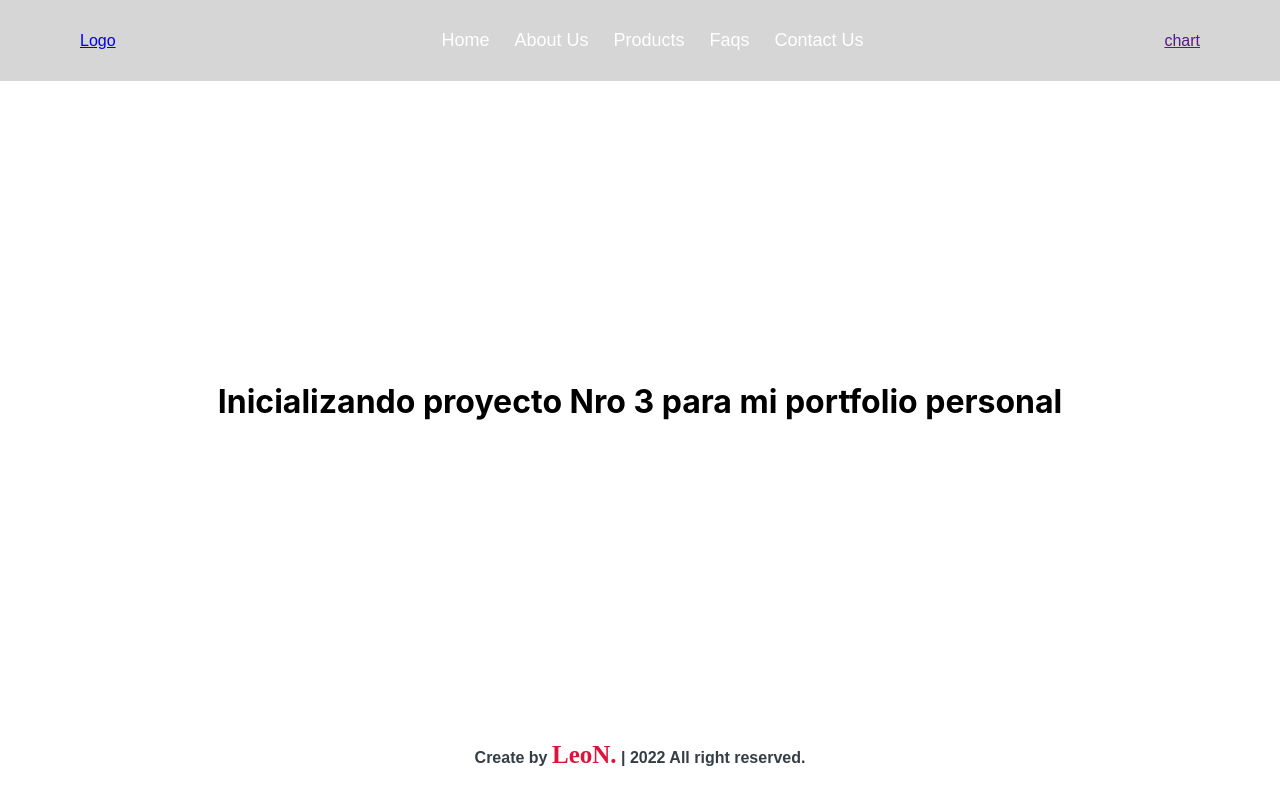
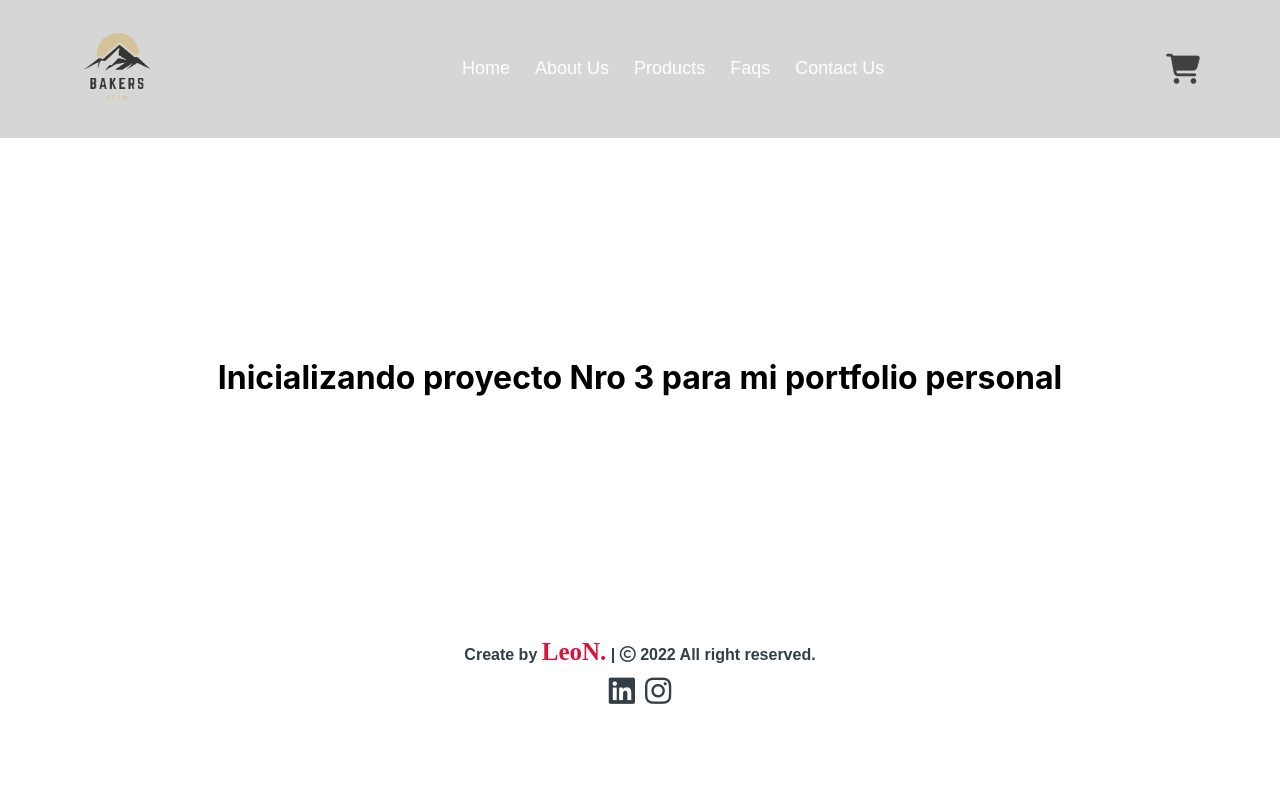
Before and after one commit to Leonumbe/ReactFinalProject-LeoNumbela, a React (Create React App) app: page / in a window 1280 px wide. Shown: the top 804 px of the page. Built offline with nearby package versions, Linux system fonts and the light colour scheme.

Commit message:
se agregra logo alternativo por medio de una img en public, se agrega fontawesome5 mediante cdn, index archivo public.

```diff
--- a/public/index.html
+++ b/public/index.html
@@ -24,10 +24,10 @@
       work correctly both with client-side routing and a non-root public URL.
       Learn how to configure a non-root public URL by running `npm run build`.
     -->
-    <title>React App</title>
+    <title>React-Project</title>
   </head>
   <body>
-    <noscript>You need to enable JavaScript to run this app.</noscript>
+    <noscript>we are more clouse to front-end</noscript>
     <div id="root"></div>
     <!--
       This HTML file is a template.
@@ -39,5 +39,9 @@
       To begin the development, run `npm start` or `yarn start`.
       To create a production bundle, use `npm run build` or `yarn build`.
     -->
+
+    <!--Script de font Awesome 5 intro w3s-->
+    <script src="https://kit.fontawesome.com/35753654fb.js" crossorigin="anonymous"></script>
+
   </body>
 </html>
--- a/src/App.css
+++ b/src/App.css
@@ -2,7 +2,7 @@
 
 
 .mainTittle{
-    height: 80vh;
+    height: 60vh;
     display: flex;
     flex-flow: row wrap;
     justify-content: center;
--- a/src/components/NavBar.css
+++ b/src/components/NavBar.css
@@ -17,6 +17,13 @@
     justify-content: space-between;
     align-items: center;
 }
+.logo{
+    width: 75px;
+    transition: all 0.3s ease;
+}
+.logo:hover{
+    transform: scale(1.15);
+}
 .menu{
     display: flex ;
 }
@@ -33,5 +40,13 @@
     transition: color 0.3s ease;
 }
 .NavBar .menu li a:hover{
-    color: crimson;
+    color: rgb(207, 173, 19);
 }
+.cartSet{
+    color: rgb(65, 65, 65);
+    font-size: 30px;
+    transition: all 0.3s ease;
+}
+.cartSet:hover{
+    transform: scale(1.15);
+}
--- a/src/components/NavBar.js
+++ b/src/components/NavBar.js
@@ -5,7 +5,7 @@
         <header>
             <nav id="" className="NavBar">
                 <div className="max-width">
-                    <div className="logo"><a href="#">Logo</a></div>
+                    <div className="contLogo"><a href="#"><img className="logo" src="./logoAdap.png"/></a></div>
                     <ul className="menu">
                         <li><a href="" className="">Home</a></li>
                         <li><a href="" className="">About Us</a></li>
@@ -13,7 +13,9 @@
                         <li><a href="" className="">Faqs</a></li>
                         <li><a href="" className="">Contact Us</a></li>
                     </ul>
-                    <div className="chart"><a href="">chart</a></div>
+                    <div className="cart">
+                        <a href=""><i className="fas fa-shopping-cart cartSet"></i></a>
+                    </div>
 
                 </div>
             </nav>
```
Also changed, not shown: public/logoAdap.png (added).
